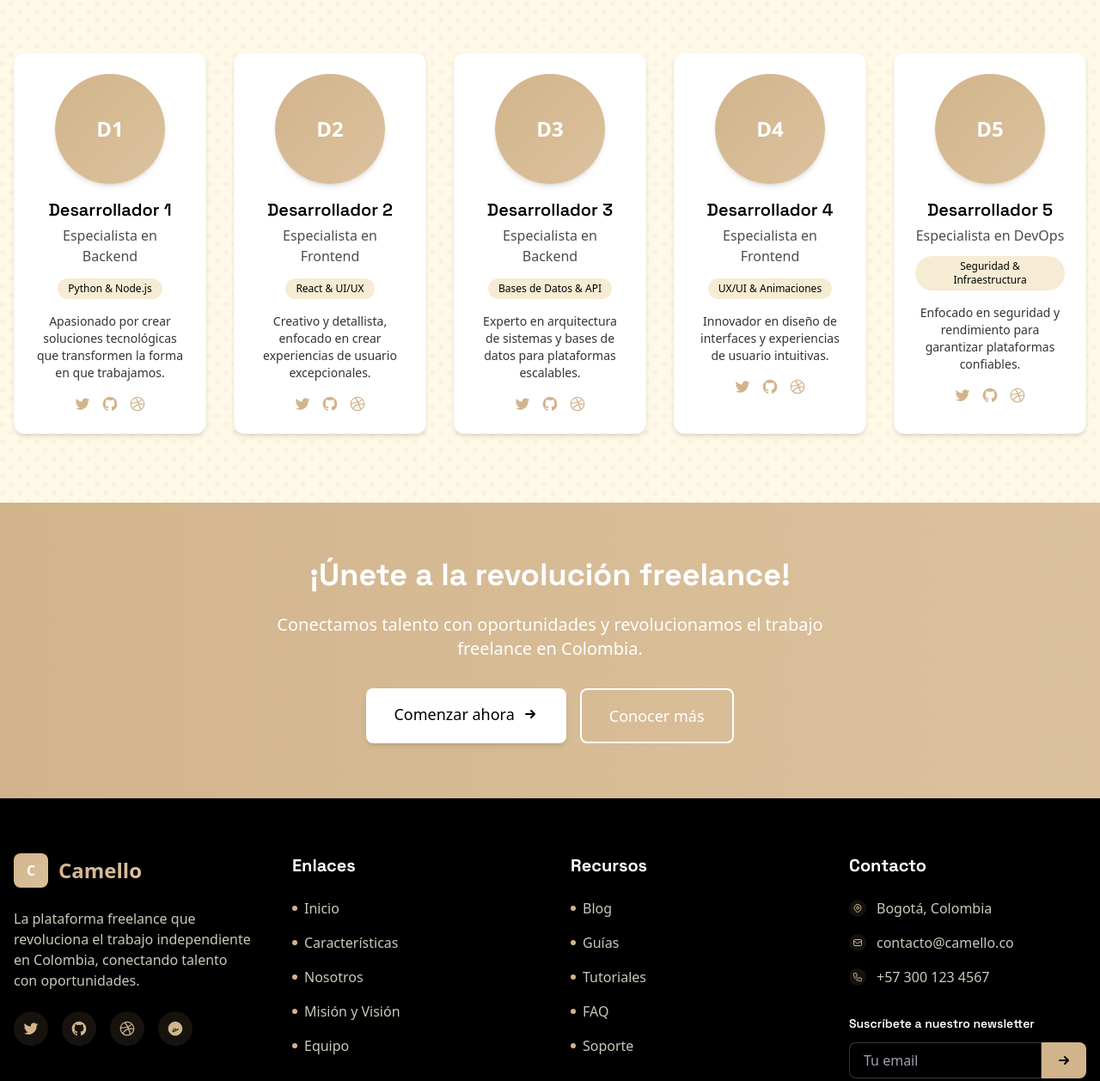
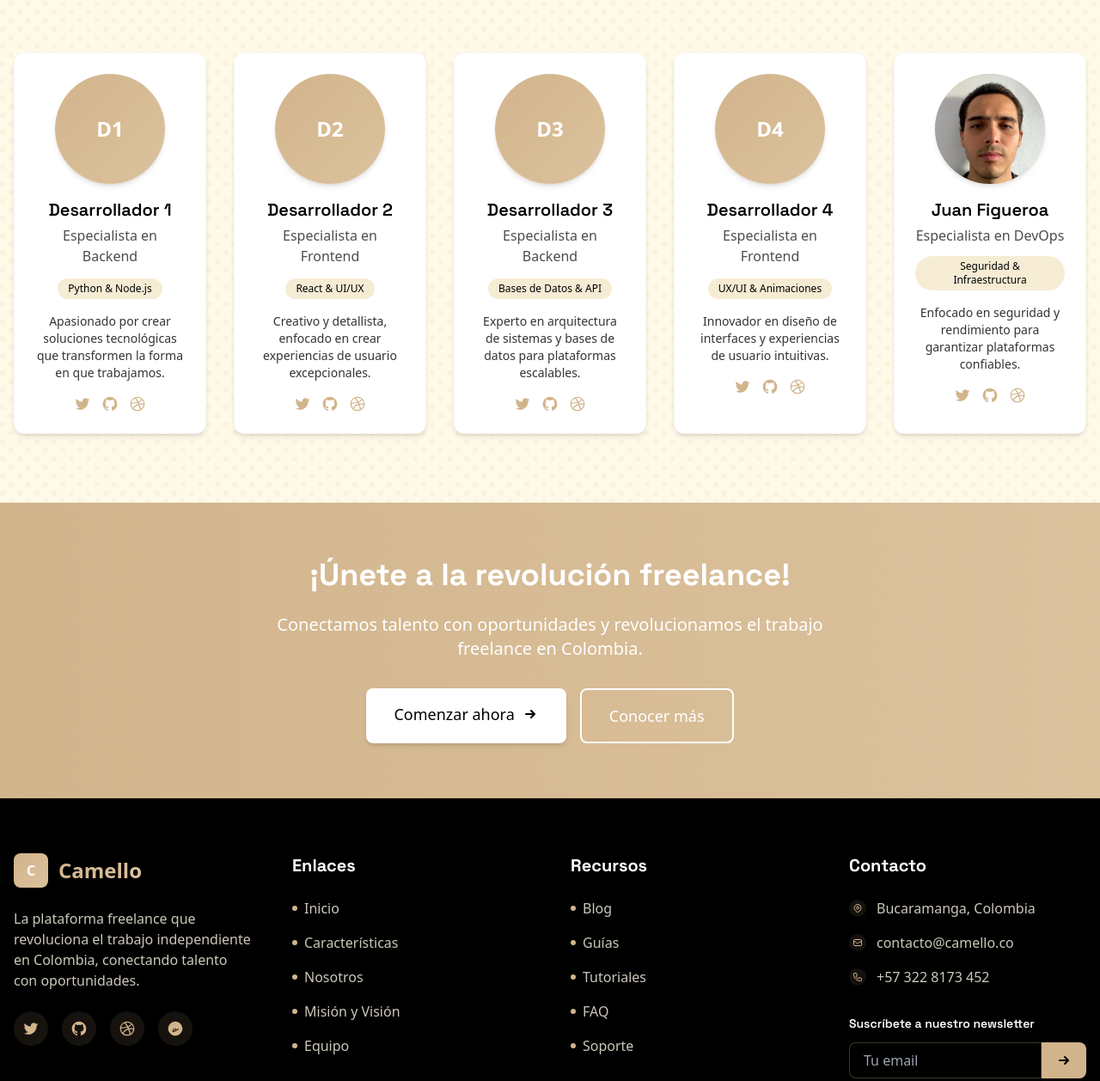
Before and after one commit to AtexDEPR/camello, a plain HTML site: page index.html in a window 1280 px wide. Shown: the part 4943-6201 px from the top of the page at 86% size. Drawn offline with nearby package versions, Linux system fonts and the light colour scheme.

Commit message:
Add pic fachera of Juanes

```diff
--- a/index.html
+++ b/index.html
@@ -1248,10 +1248,14 @@
                 <div class="group bg-camel-white p-6 rounded-xl shadow-md hover:shadow-xl transition-all duration-300 hover:translate-y-[-5px] border border-camel-tan/10 text-center animate-slide-up stagger-5">
                     <!-- Developer image placeholder -->
                     <div class="w-32 h-32 bg-gradient-to-br from-camel-tan to-camel-goldenBeige rounded-full mx-auto mb-4 flex items-center justify-center text-camel-white font-bold shadow-md relative overflow-hidden group-hover:scale-105 transition-transform duration-300">
-                        <div class="absolute inset-0 bg-circuit-pattern opacity-20"></div>
-                        <span class="relative z-10 text-2xl">D5</span>
-                    </div>
-                    <h3 class="text-xl font-semibold text-camel-black mb-1">Desarrollador 5</h3>
+                        <div class="absolute inset-0 bg-circuit-pattern opacity-20">
+
+                        </div>
+                        <span class="relative z-10 text-2xl">
+                            <img src="./fotos_facheras/juanes_figueroa.jpg" alt="">
+                        </span>
+                    </div>
+                    <h3 class="text-xl font-semibold text-camel-black mb-1">Juan Figueroa</h3>
                     <p class="text-camel-black/70 mb-3">Especialista en DevOps</p>
                     <div class="inline-block px-3 py-1 bg-camel-lightBeige text-camel-black rounded-full text-xs font-medium mb-4">
                         Seguridad & Infraestructura
@@ -1262,7 +1266,8 @@
                     <div class="flex justify-center space-x-3 mt-4">
                         <a href="#" class="text-camel-tan hover:text-camel-black transition-colors">
                             <svg class="w-5 h-5" fill="currentColor" viewBox="0 0 24 24" aria-hidden="true">
-                                <path d="M8.29 20.251c7.547 0 11.675-6.253 11.675-11.675 0-.178 0-.355-.012-.53A8.348 8.348 0 0022 5.92a8.19 8.19 0 01-2.357.646 4.118 4.118 0 001.804-2.27 8.224 8.224 0 01-2.605.996 4.107 4.107 0 00-6.993 3.743 11.65 11.65 0 01-8.457-4.287 4.106 4.106 0 001.27 5.477A4.072 4.072 0 012.8 9.713v.052a4.105 4.105 0 003.292 4.022 4.095 4.095 0 01-1.853.07 4.108 4.108 0 003.834 2.85A8.233 8.233 0 012 18.407a11.616 11.616 0 006.29 1.84"></path>
+                                <path d="M8.29 20.251c7.547 0 11.675-6.253 11.675-11.675 0-.178 0-.355-.012-.53A8.348 8.348 0 0022 5.92a8.19 8.19 0 01-2.357.646 4.118 4.118 0 001.804-2.27 8.224 8.224 0 01-2.605.996 4.107 4.107 0 00-6.993 3.743 11.65 11.65 0 01-8.457-4.287 4.106 4.106 0 001.27 5.477A4.072 4.072 0 012.8 9.713v.052a4.105 4.105 0 003.292 4.022 4.095 4.095 0 01-1.853.07 4.108 4.108 0 003.834 2.85A8.233 8.233 0 012 18.407a11.616 11.616 0 006.29 1.84">
+                                </path>
                             </svg>
                         </a>
                         <a href="#" class="text-camel-tan hover:text-camel-black transition-colors">
@@ -1430,7 +1435,7 @@
                                     <path stroke-linecap="round" stroke-linejoin="round" stroke-width="2" d="M15 11a3 3 0 11-6 0 3 3 0 016 0z" />
                                 </svg>
                             </div>
-                            <span class="text-camel-cream/80">Bogotá, Colombia</span>
+                            <span class="text-camel-cream/80">Bucaramanga, Colombia</span>
                         </li>
                         <li class="flex items-start gap-3">
                             <div class="w-5 h-5 rounded-full bg-camel-tan/10 flex items-center justify-center text-camel-tan mt-0.5 flex-shrink-0">
@@ -1446,7 +1451,7 @@
                                     <path stroke-linecap="round" stroke-linejoin="round" stroke-width="2" d="M3 5a2 2 0 012-2h3.28a1 1 0 01.948.684l1.498 4.493a1 1 0 01-.502 1.21l-2.257 1.13a11.042 11.042 0 005.516 5.516l1.13-2.257a1 1 0 011.21-.502l4.493 1.498a1 1 0 01.684.949V19a2 2 0 01-2 2h-1C9.716 21 3 14.284 3 6V5z" />
                                 </svg>
                             </div>
-                            <span class="text-camel-cream/80">+57 300 123 4567</span>
+                            <span class="text-camel-cream/80">+57 322 8173 452</span>
                         </li>
                     </ul>
 
```
Also changed, not shown: fotos_facheras/juanes_figueroa.jpg (added).
